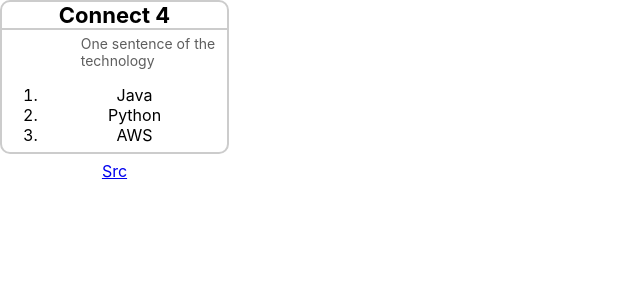
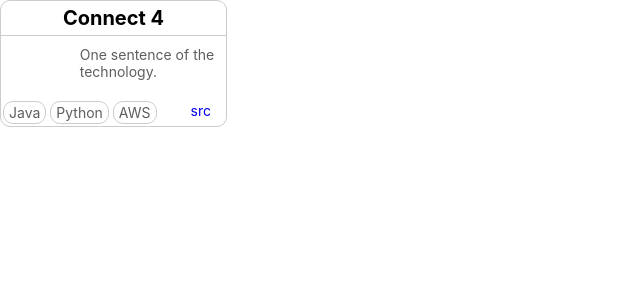
Before and after one commit to nickhamiltonn/portfolio, a React (Create React App) app: page / in a window 1280 px wide. Shown: the top 300 px of the page, without its empty margins (0-640 px from the left). Built offline with nearby package versions, Linux system fonts and the light colour scheme.

Commit message:
Finished first version of styling for the Tile

```diff
--- a/src/components/Tile.css
+++ b/src/components/Tile.css
@@ -1,5 +1,5 @@
 .Tile {
-    border: 2px solid #ccc;
+    border: 1px solid #ccc;
     border-radius: 10px;
 
     display: flex;
@@ -8,32 +8,64 @@
 
     padding-top: 0px;
 
-    height: 150px;
+    height: 125px;
     width: 225px;
   }
 
   .Tile h1 {
     position: relative;
-    font-size: 22px;
+    font-size: 20px;
+    padding-top: 5px;
+    padding-bottom: 5px;
     margin: 0%;
-    border-bottom: 2px solid #ccc;
+    border-bottom: 1px solid #ccc;
   }
 
   .Tile p {
     font-size: 14px;
     text-align: left;
     padding-left: 35%;
-    padding-top: 5px;
+    padding-top: 10px;
     margin: 0%;
     color: rgb(94, 94, 94);
   }
 
-  /*ol {
-    text-align: center;
+  .TileBottom {
+    display: flex;
+    position: relative;
+    justify-content: space-between;
+    margin-top: auto;
+  }
+
+  ol {
+    width: 70%;
+    display: flex;
+    margin-bottom: 0;
+    flex-wrap: nowrap;
     list-style-type: none;
     padding: 0;
   }
 
   ol li {
-    margin: 5px 0;
-  }*/
+    font-size: 14px;
+    padding-left: 5px;
+    padding-right: 5px;
+    padding-top: 2px;
+    padding-bottom: 2px;
+    margin-top: 5px;
+    margin-bottom: 5px;
+    margin-left: 2px;
+    margin-right: 2px;
+
+    border: 1px solid #ccc;
+    color: rgb(94, 94, 94);
+    border-radius: 10px;
+  }
+
+  .Tile a {
+    font-size: 14px;
+    position: absolute;
+    bottom: 10px;
+    right: 15px;
+    text-decoration: none;
+  }
--- a/src/components/Tile.js
+++ b/src/components/Tile.js
@@ -7,14 +7,16 @@
             Connect 4
         </h1>
         <p>
-            One sentence of the technology
+            One sentence of the technology.
         </p>
-        <ol>
-            <li>Java</li>
-            <li>Python</li>
-            <li>AWS</li>
-        </ol>
-        <a href="https://www.google.com">Src</a>
+        <div className='TileBottom'>
+          <ol>
+              <li>Java</li>
+              <li>Python</li>
+              <li>AWS</li>
+          </ol>
+          <a href="https://www.google.com">src</a>
+        </div>
       </div>
     );
   }
```
